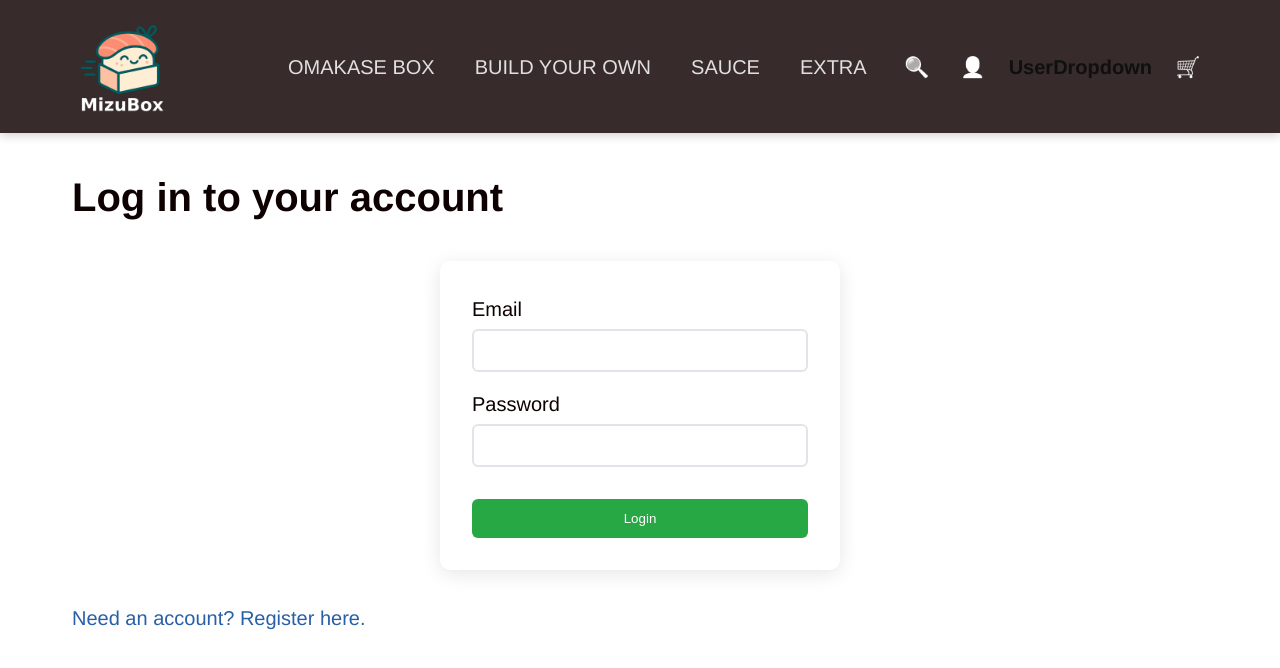
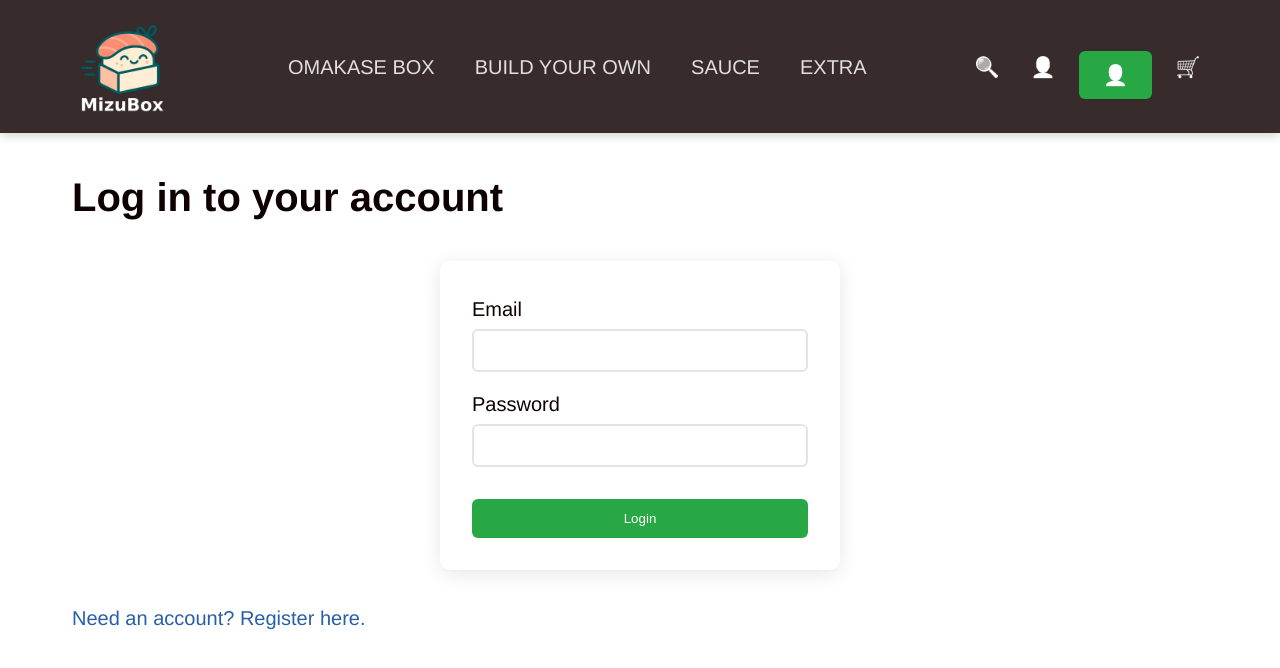
Before and after one commit to kevinongg/mizubox-frontend, a React (Vite) app: page /login in a window 1280 px wide. Shown: the top 668 px of the page. Built offline with nearby package versions, Linux system fonts and the light colour scheme; no server answers.

Commit message:
add some code for user dropdown

```diff
--- a/src/layout/navbar/UserDropdown.jsx
+++ b/src/layout/navbar/UserDropdown.jsx
@@ -1,5 +1,44 @@
+import { useState } from "react";
+import { NavLink, useNavigate } from "react-router";
+import { useAuth } from "../../auth/AuthContext";
+
 const UserDropdown = () => {
-  return <div>UserDropdown</div>;
+  const { token, logout } = useAuth();
+  const navigate = useNavigate();
+  const [userDropdown, setUserDropdown] = useState(false);
+
+  // const handleLogout = () => {
+  //   logout();
+  //   navigate("/login");
+  // };
+
+  return (
+    <div>
+      <button type="button" onClick={() => setUserDropdown((prev) => !prev)}>
+        <span className="icon-user">👤</span>
+      </button>
+
+      {userDropdown && (
+        <div>
+          <NavLink to="/account" onClick={() => setUserDropdown(false)}>
+            Account
+          </NavLink>
+          <NavLink to="/orders" onClick={() => setUserDropdown(false)}>
+            Orders
+          </NavLink>
+          {!token ? (
+            <NavLink to="/login" onClick={() => setUserDropdown(false)}>
+              Login
+            </NavLink>
+          ) : (
+            <NavLink to={"/login"} onClick={() => logout()}>
+              Logout
+            </NavLink>
+          )}
+        </div>
+      )}
+    </div>
+  );
 };
 
 export default UserDropdown;
--- a/src/pages/orders/OrderConfirmation.jsx
+++ b/src/pages/orders/OrderConfirmation.jsx
@@ -17,7 +17,7 @@ const OrderConfirmation = () => {
 
   return (
     <div>
-      <h1>Thank you for your order, {user.name}!</h1>
+      <h1>Thank you for your order, {user?.name}!</h1>
       <p>Your order number is: {order?.order_number}</p>
       <p>Placed on: {formatDate(order?.created_at)}</p>
       <p>Total: {order?.total_price}</p>
```
